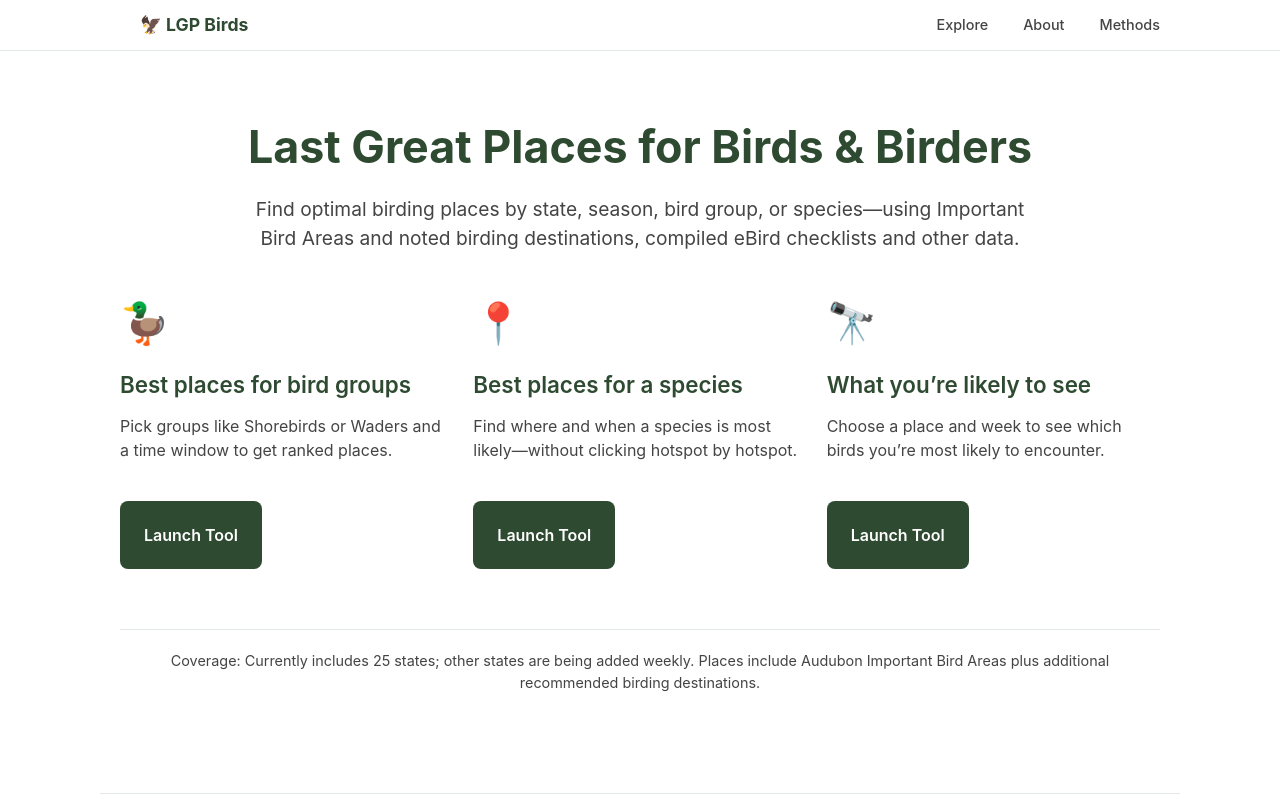
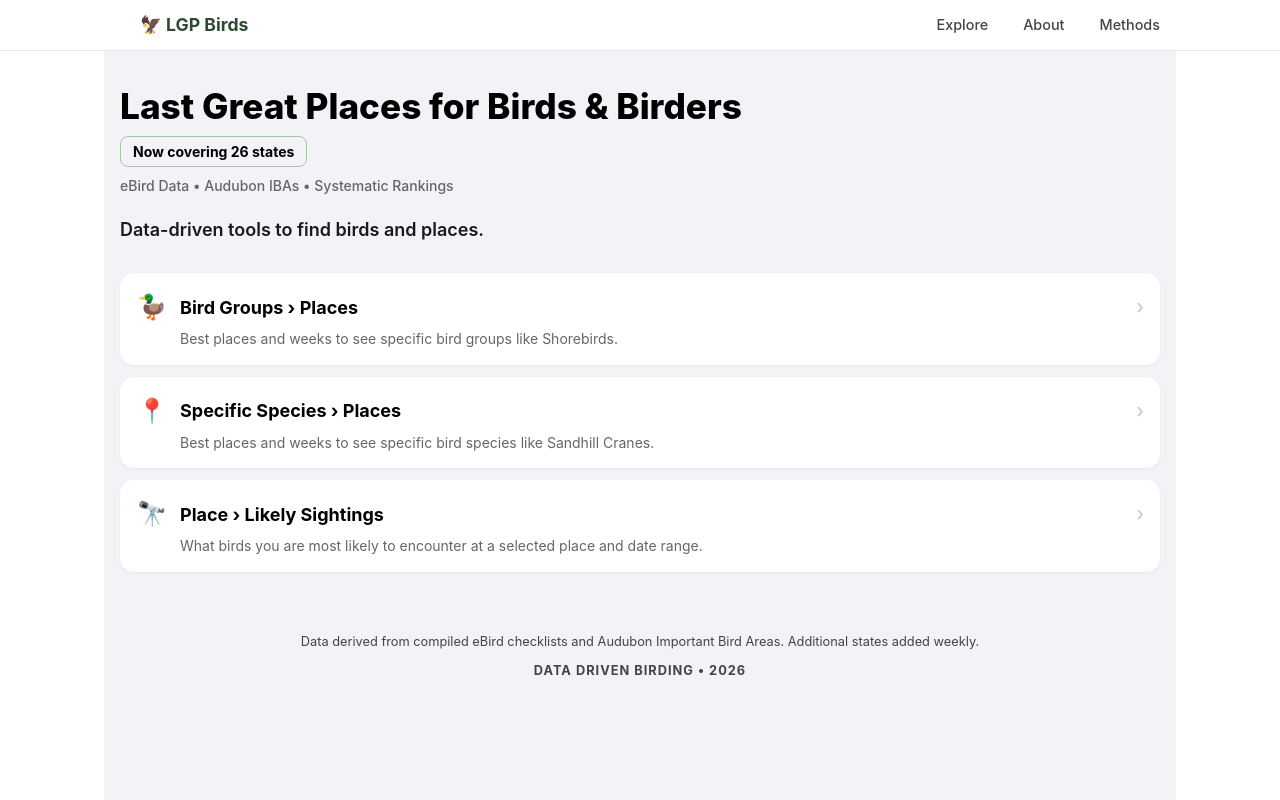
Before and after one commit to lastgreatplaces/LGP-Birds, a Next.js app: page / in a window 1280 px wide. Shown: the top 800 px of the page. Built offline with nearby package versions, Linux system fonts and the light colour scheme.

Commit message:
gemini rebuild home page

```diff
--- a/app/page.tsx
+++ b/app/page.tsx
@@ -3,68 +3,135 @@ import Link from 'next/link';
 export default function HomePage() {
   const cards = [
     {
-      title: "Best places for bird groups",
-      desc: "Pick groups like Shorebirds or Waders and a time window to get ranked places.",
+      title: "Bird Groups › Places",
+      desc: "Best places and weeks to see specific bird groups like Shorebirds.",
       link: "/explore/places_for_groups",
       icon: "🦆"
     },
     {
-      title: "Best places for a species",
-      desc: "Find where and when a species is most likely—without clicking hotspot by hotspot.",
-      link: "/explore/places_for_species", // We will build this later
+      title: "Specific Species › Places",
+      desc: "Best places and weeks to see specific bird species like Sandhill Cranes.",
+      link: "/explore/places_for_species",
       icon: "📍"
     },
     {
-      title: "What you’re likely to see",
-      desc: "Choose a place and week to see which birds you’re most likely to encounter.",
-      link: "/explore/species_at_places", // done
+      title: "Place › Likely Sightings",
+      desc: "What birds you are most likely to encounter at a selected place and date range.",
+      link: "/explore/species_at_places",
       icon: "🔭"
     }
   ];
 
   return (
-    <div className="container">
-      <header style={{ marginTop: '50px', marginBottom: '40px', textAlign: 'center' }}>
-        <h1 style={{ fontSize: '2.8rem' }}>Last Great Places for Birds & Birders</h1>
-        <p style={{ fontSize: '1.2rem', maxWidth: '800px', margin: '20px auto', color: '#444' }}>
-          Find optimal birding places by state, season, bird group, or species—using Important Bird Areas and noted birding destinations, compiled eBird checklists and other data.
+    <div className="container" style={{ padding: '16px', backgroundColor: '#f2f2f7', minHeight: '100vh' }}>
+
+      {/* Hero Section - Compressed for iPhone */}
+      <header style={{ paddingTop: '20px', paddingBottom: '20px', textAlign: 'left' }}>
+        <h1 style={{
+          fontSize: '2.2rem',
+          fontWeight: '800',
+          color: 'var(--primary-green)',
+          lineHeight: '1.1',
+          marginBottom: '10px'
+        }}>
+          Last Great Places for Birds & Birders
+        </h1>
+
+        {/* Data Badge & Labels */}
+        <div style={{ display: 'flex', flexDirection: 'column', gap: '8px', marginBottom: '20px' }}>
+          <div style={{
+            display: 'inline-block',
+            border: '1.5px solid #a8c6a4',
+            color: 'var(--primary-green)',
+            padding: '4px 12px',
+            borderRadius: '8px',
+            fontSize: '14px',
+            fontWeight: '700',
+            width: 'fit-content'
+          }}>
+            Now covering 26 states
+          </div>
+          <div style={{ fontSize: '14px', color: '#666', fontWeight: '500' }}>
+            eBird Data • Audubon IBAs • Systematic Rankings
+          </div>
+        </div>
+
+        <p style={{ fontSize: '18px', fontWeight: '600', color: '#1a1a1a', marginBottom: '10px' }}>
+          Data-driven tools to find birds and places.
         </p>
       </header>
 
-      {/* Explore Cards Grid */}
+      {/* Tool Cards - Apple Health Style */}
       <div style={{
-        display: 'grid',
-        gridTemplateColumns: 'repeat(auto-fit, minmax(300px, 1fr))',
-        gap: '20px',
-        marginTop: '40px'
+        display: 'flex',
+        flexDirection: 'column',
+        gap: '12px'
       }}>
         {cards.map((card) => (
-          <div key={card.title} className="card" style={{ display: 'flex', flexDirection: 'column', height: '100%' }}>
-            <div style={{ fontSize: '2.5rem', marginBottom: '15px' }}>{card.icon}</div>
-            <h2 style={{ fontSize: '1.4rem' }}>{card.title}</h2>
-            <p style={{ flexGrow: 1 }}>{card.desc}</p>
-            <Link href={card.link} className="btn" style={{ marginTop: '20px', width: 'fit-content' }}>
-              {card.link.includes('groups') ? 'Launch Tool' : 'Launch Tool'}
-            </Link>
-          </div>
+          <Link
+            key={card.title}
+            href={card.link}
+            className="tool-card"
+            style={{
+              display: 'block',
+              textDecoration: 'none',
+              backgroundColor: '#ffffff',
+              borderRadius: '14px',
+              padding: '16px',
+              boxShadow: '0 1px 3px rgba(0,0,0,0.05)',
+              color: 'inherit',
+              transition: 'transform 0.1s ease'
+            }}
+          >
+            {/* Action Line (Top Row) */}
+            <div style={{ display: 'flex', alignItems: 'center', justifyContent: 'space-between', marginBottom: '4px' }}>
+              <div style={{ display: 'flex', alignItems: 'center', gap: '12px' }}>
+                <span style={{ fontSize: '24px', width: '32px', textAlign: 'center' }}>{card.icon}</span>
+                <span style={{ fontSize: '18px', fontWeight: '700', color: 'var(--primary-green)' }}>
+                  {card.title}
+                </span>
+              </div>
+              <span style={{ color: '#c4c4c6', fontSize: '20px' }}>›</span>
+            </div>
+
+            {/* Context Line (Bottom Row) */}
+            <div style={{
+              fontSize: '14px',
+              color: '#666',
+              marginLeft: '44px',
+              lineHeight: '1.4'
+            }}>
+              {card.desc}
+            </div>
+          </Link>
         ))}
       </div>
 
       {/* Coverage Strip (Fine Print) */}
-      <div style={{
-        marginTop: '60px',
-        padding: '20px',
-        borderTop: '1px solid var(--border-light)',
+      <footer style={{
+        marginTop: '40px',
+        padding: '20px 0',
         textAlign: 'center',
-        fontSize: '0.9rem',
-        color: '#666'
+        fontSize: '0.8rem',
+        color: '#888',
+        lineHeight: '1.5'
       }}>
-        <p>
-          <strong>Coverage:</strong> Currently includes 25 states;
-          other states are being added weekly. Places include Audubon Important Bird Areas plus
-          additional recommended birding destinations.
+        <p style={{ margin: 0 }}>
+          Data derived from compiled eBird checklists and Audubon Important Bird Areas.
+          Additional states added weekly.
         </p>
-      </div>
+        <p style={{ marginTop: '10px', fontWeight: 'bold', letterSpacing: '1px' }}>
+          DATA DRIVEN BIRDING • 2026
+        </p>
+      </footer>
+
+      {/* CSS for Tap Feedback */}
+      <style jsx>{`
+        .tool-card:active {
+          transform: scale(0.97);
+          background-color: #f9f9f9 !important;
+        }
+      `}</style>
     </div>
   );
 }
```
